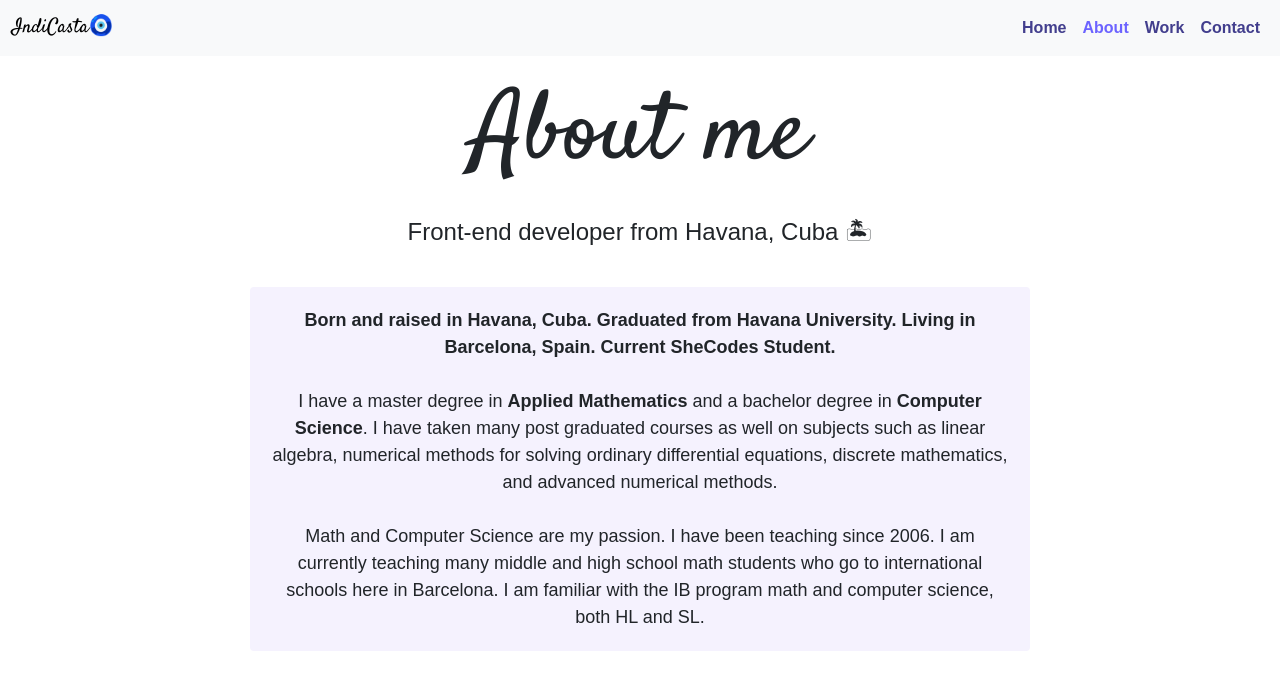
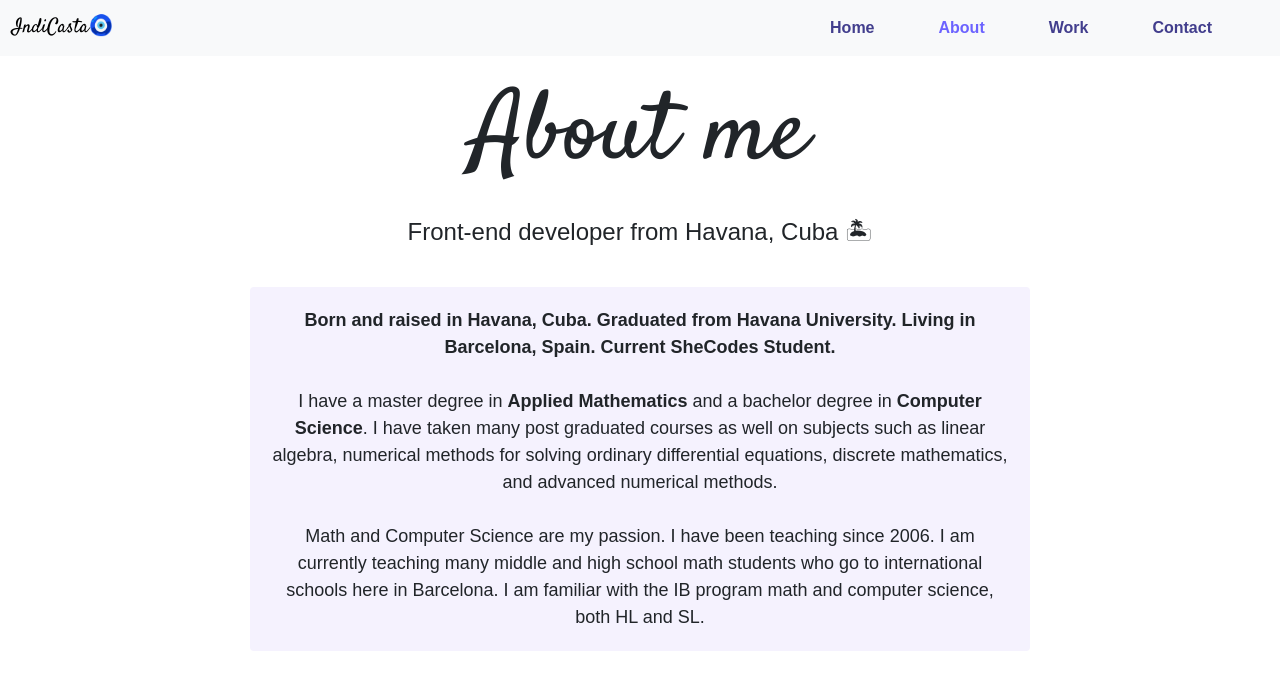
Before and after one commit to indicasta/IndiCasta, a plain HTML site: page about.html in a window 1280 px wide. Shown: the top 687 px of the page. Drawn offline with nearby package versions, Linux system fonts and the light colour scheme; a web font is replaced by a local one.

Commit message:
giving more space to links in navbar

```diff
--- a/about.html
+++ b/about.html
@@ -53,7 +53,7 @@
           </button>
           <div class="collapse navbar-collapse" id="navbarTogglerDemo02">
             <ul class="navbar-nav ms-auto mb-2 mb-lg-0">
-              <li class="nav-item">
+              <li class="nav-item me-5">
                 <a
                   class="nav-link"
                   aria-current="page"
@@ -62,7 +62,7 @@
                   >Home</a
                 >
               </li>
-              <li class="nav-item">
+              <li class="nav-item me-5">
                 <a
                   class="nav-link active"
                   href="about.html"
@@ -70,7 +70,7 @@
                   >About</a
                 >
               </li>
-              <li class="nav-item">
+              <li class="nav-item me-5">
                 <a
                   class="nav-link"
                   aria-current="page"
@@ -79,7 +79,7 @@
                   >Work</a
                 >
               </li>
-              <li class="nav-item">
+              <li class="nav-item me-5">
                 <a
                   class="nav-link"
                   href="contact.html"
```
Also changed, not shown: contact.html (+4 -4 lines), index.html (+4 -4 lines), work.html (+4 -4 lines).
